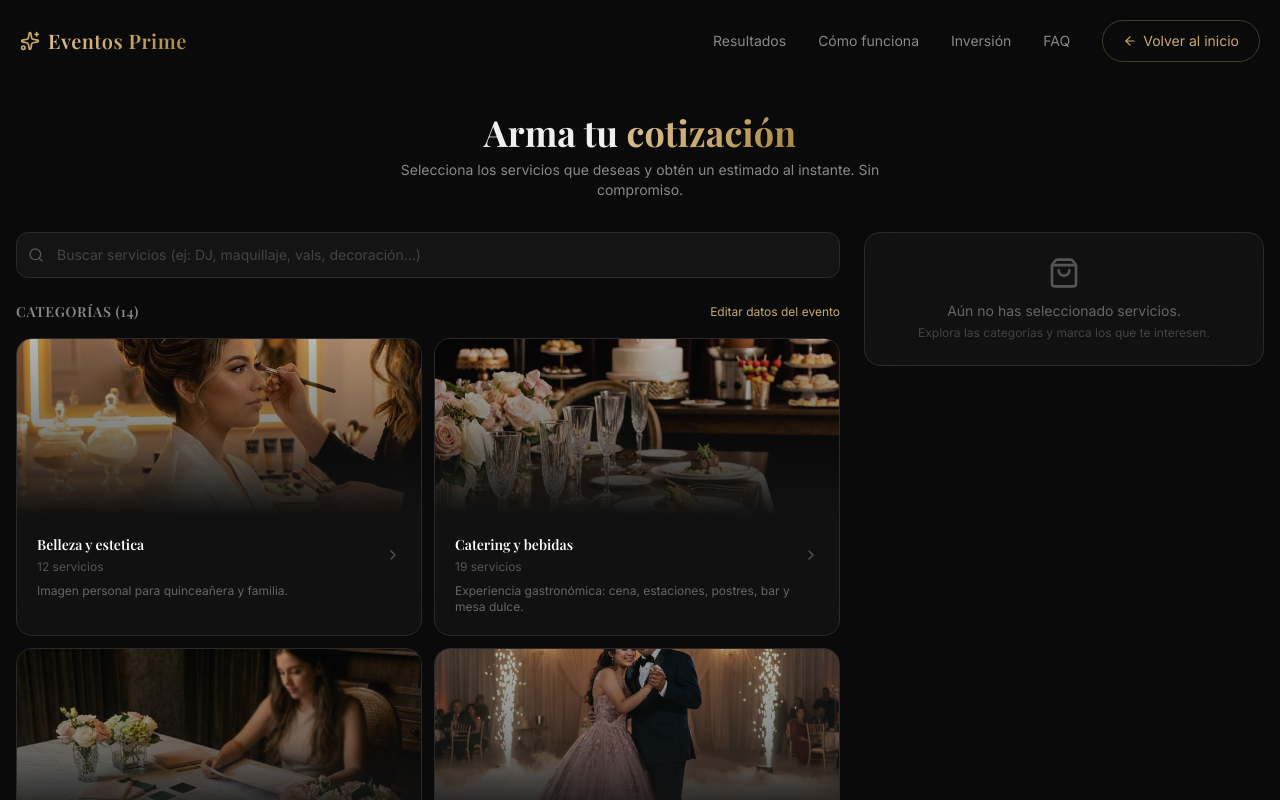
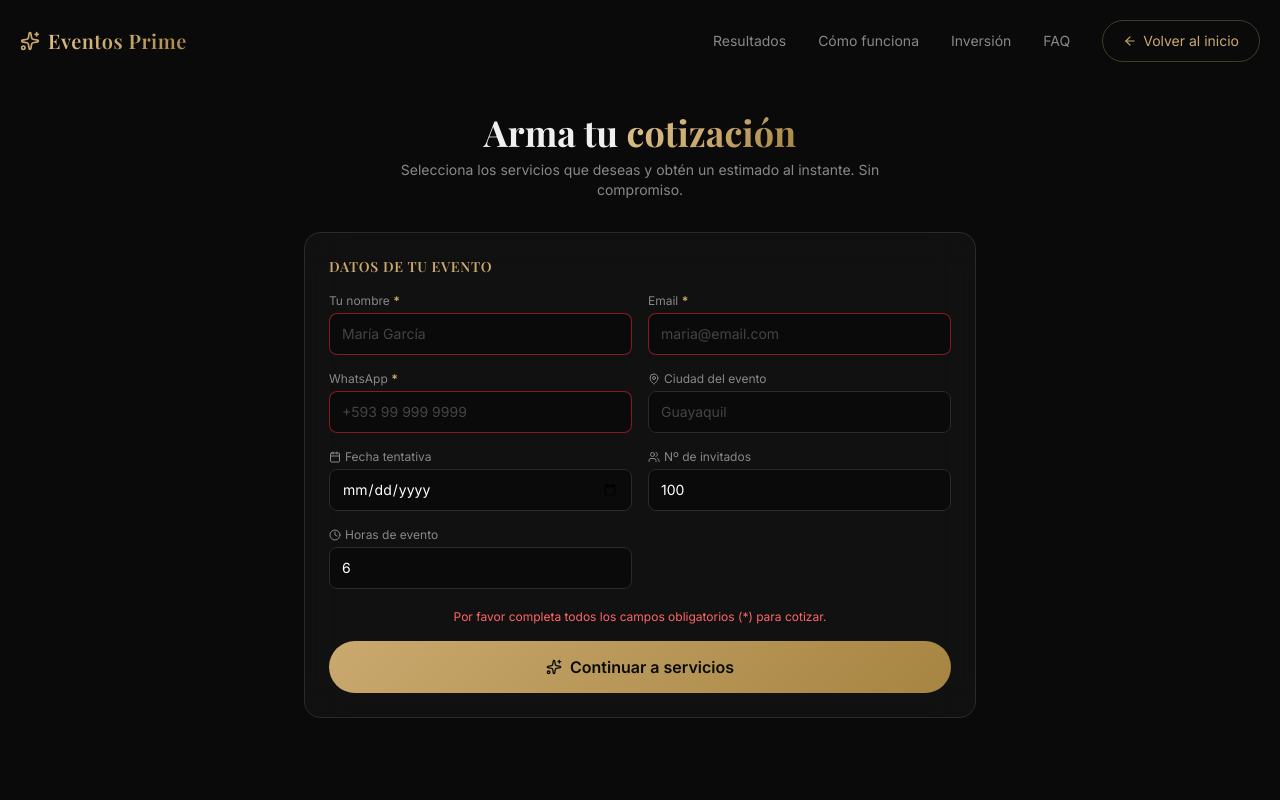
Before and after one commit to eventosprimeai/quinceanera-app, a Next.js app: page /cotizar in a window 1280 px wide. Both pictures are taken after a click on the button "Continuar a servicios". Shown: the top 800 px of the page. Built offline with nearby package versions, Linux system fonts and the light colour scheme; a web font is replaced by a local one.

Commit message:
Optimize CRO: Add mandatory fields and strict regex email validation to initial quote form

```diff
--- a/src/app/cotizar/page.tsx
+++ b/src/app/cotizar/page.tsx
@@ -34,6 +34,7 @@ export default function CotizarPage() {
     const [activeCategory, setActiveCategory] = useState<string | null>(null);
     const [searchQuery, setSearchQuery] = useState('');
     const [showForm, setShowForm] = useState(true);
+    const [formErrors, setFormErrors] = useState<{ fullName?: boolean; email?: boolean; whatsapp?: boolean; invalidEmail?: boolean }>({});
 
     /* ── Parallax: measure banner dimensions for fixed background ── */
     const bannerRef = useRef<HTMLDivElement>(null);
@@ -97,33 +98,42 @@ export default function CotizarPage() {
                                 </h3>
                                 <div className="grid grid-cols-1 sm:grid-cols-2 gap-4">
                                     <div>
-                                        <label className="text-xs text-[#888] mb-1 block">Tu nombre</label>
+                                        <label className="text-xs text-[#888] mb-1 block">Tu nombre <span className="text-[#c9a96e] font-bold">*</span></label>
                                         <input
                                             type="text"
                                             value={formData.fullName}
-                                            onChange={e => setFormData({ fullName: e.target.value })}
+                                            onChange={e => {
+                                                setFormData({ fullName: e.target.value });
+                                                if (formErrors.fullName) setFormErrors({ ...formErrors, fullName: false });
+                                            }}
                                             placeholder="María García"
-                                            className="w-full bg-[#0a0a0a] border border-[#2a2a2a] rounded-lg px-3 py-2.5 text-sm text-white placeholder:text-[#444] focus:border-[#c9a96e]/50 focus:outline-none transition-colors"
+                                            className={`w-full bg-[#0a0a0a] border rounded-lg px-3 py-2.5 text-sm text-white placeholder:text-[#444] focus:outline-none transition-colors ${formErrors.fullName ? 'border-red-500/50 focus:border-red-500/50' : 'border-[#2a2a2a] focus:border-[#c9a96e]/50'}`}
                                         />
                                     </div>
                                     <div>
-                                        <label className="text-xs text-[#888] mb-1 block">Email</label>
+                                        <label className="text-xs text-[#888] mb-1 block">Email <span className="text-[#c9a96e] font-bold">*</span></label>
                                         <input
                                             type="email"
                                             value={formData.email}
-                                            onChange={e => setFormData({ email: e.target.value })}
+                                            onChange={e => {
+                                                setFormData({ email: e.target.value });
+                                                if (formErrors.email || formErrors.invalidEmail) setFormErrors({ ...formErrors, email: false, invalidEmail: false });
+                                            }}
                                             placeholder="maria@email.com"
-                                            className="w-full bg-[#0a0a0a] border border-[#2a2a2a] rounded-lg px-3 py-2.5 text-sm text-white placeholder:text-[#444] focus:border-[#c9a96e]/50 focus:outline-none transition-colors"
+                                            className={`w-full bg-[#0a0a0a] border rounded-lg px-3 py-2.5 text-sm text-white placeholder:text-[#444] focus:outline-none transition-colors ${(formErrors.email || formErrors.invalidEmail) ? 'border-red-500/50 focus:border-red-500/50' : 'border-[#2a2a2a] focus:border-[#c9a96e]/50'}`}
                                         />
                                     </div>
                                     <div>
-                                        <label className="text-xs text-[#888] mb-1 block">WhatsApp</label>
+                                        <label className="text-xs text-[#888] mb-1 block">WhatsApp <span className="text-[#c9a96e] font-bold">*</span></label>
                                         <input
                                             type="tel"
                                             value={formData.whatsapp}
-                                            onChange={e => setFormData({ whatsapp: e.target.value })}
+                                            onChange={e => {
+                                                setFormData({ whatsapp: e.target.value });
+                                                if (formErrors.whatsapp) setFormErrors({ ...formErrors, whatsapp: false });
+                                            }}
                                             placeholder="+593 99 999 9999"
-                                            className="w-full bg-[#0a0a0a] border border-[#2a2a2a] rounded-lg px-3 py-2.5 text-sm text-white placeholder:text-[#444] focus:border-[#c9a96e]/50 focus:outline-none transition-colors"
+                                            className={`w-full bg-[#0a0a0a] border rounded-lg px-3 py-2.5 text-sm text-white placeholder:text-[#444] focus:outline-none transition-colors ${formErrors.whatsapp ? 'border-red-500/50 focus:border-red-500/50' : 'border-[#2a2a2a] focus:border-[#c9a96e]/50'}`}
                                         />
                                     </div>
                                     <div>
@@ -189,9 +199,32 @@ export default function CotizarPage() {
                                     </div>
                                 )}
 
+                                {formErrors.invalidEmail && (
+                                    <p className="text-red-400 text-xs text-center mt-5">Por favor ingresa un correo electrónico válido.</p>
+                                )}
+                                {(formErrors.fullName || formErrors.email || formErrors.whatsapp) && !formErrors.invalidEmail && (
+                                    <p className="text-red-400 text-xs text-center mt-5">Por favor completa todos los campos obligatorios (*) para cotizar.</p>
+                                )}
                                 <button
-                                    className="btn-gold w-full mt-6 justify-center"
-                                    onClick={() => setShowForm(false)}
+                                    className="btn-gold w-full mt-4 justify-center"
+                                    onClick={() => {
+                                        const rawEmail = formData.email.trim();
+                                        const emailRegex = /^[^\s@]+@[^\s@]+\.[^\s@]+$/;
+
+                                        const errors = {
+                                            fullName: !formData.fullName.trim(),
+                                            email: !rawEmail,
+                                            whatsapp: !formData.whatsapp.trim(),
+                                            invalidEmail: rawEmail ? !emailRegex.test(rawEmail) : false
+                                        };
+
+                                        if (errors.fullName || errors.email || errors.whatsapp || errors.invalidEmail) {
+                                            setFormErrors(errors);
+                                        } else {
+                                            setFormErrors({});
+                                            setShowForm(false);
+                                        }
+                                    }}
                                 >
                                     <Sparkles className="w-4 h-4" />
                                     Continuar a servicios
```
